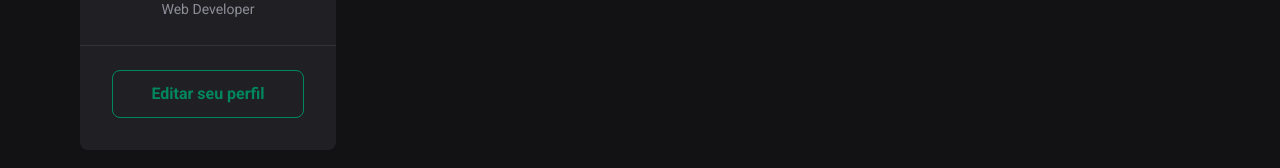
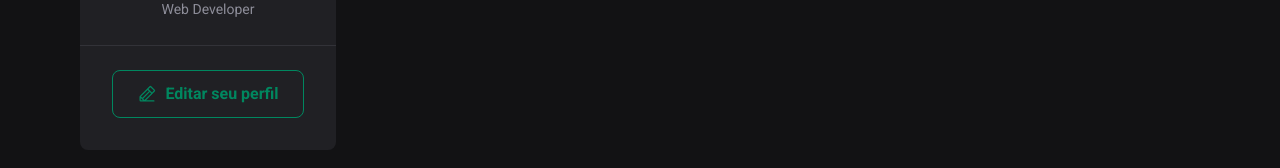
Before and after one commit to fanuelcouto99/Ignite-Feed, a React (Vite) app in the folder web/: page / in a window 1280 px wide. Shown: the part 249-417 px from the top of the page. Built offline with nearby package versions, Linux system fonts and the light colour scheme.

Commit message:
Finalizando sidebar

```diff
--- a/web/package.json
+++ b/web/package.json
@@ -10,6 +10,7 @@
     "preview": "vite preview"
   },
   "dependencies": {
+    "@phosphor-icons/react": "^2.0.9",
     "react": "^18.2.0",
     "react-dom": "^18.2.0"
   },
--- a/web/src/components/Sidebar.tsx
+++ b/web/src/components/Sidebar.tsx
@@ -1,3 +1,5 @@
+import { PencilLine } from '@phosphor-icons/react';
+
 export function Sidebar() {
     return (
         <aside className="bg-gray-800 rounded-lg overflow-hidden">
@@ -20,7 +22,8 @@ export function Sidebar() {
             </div>
 
             <footer className="border-t border-t-gray-600 mt-6 pt-6 px-8 pb-8">
-                <a href="#" className="flex items-center justify-center h-12 px-6 font-bold block bg-transparent text-green-500 border border-green-500 rounded-lg">
+                <a href="#" className="flex items-center justify-center h-12 px-6 font-bold block bg-transparent text-green-500 border border-green-500 rounded-lg gap-2 hover:bg-green-500 hover:text-white transition-colors duration-100">
+                    <PencilLine size={20}/>
                     Editar seu perfil
                 </a>
             </footer>
```
Also changed, not shown: 1 other file (tests, documents, lock files or other folders).
